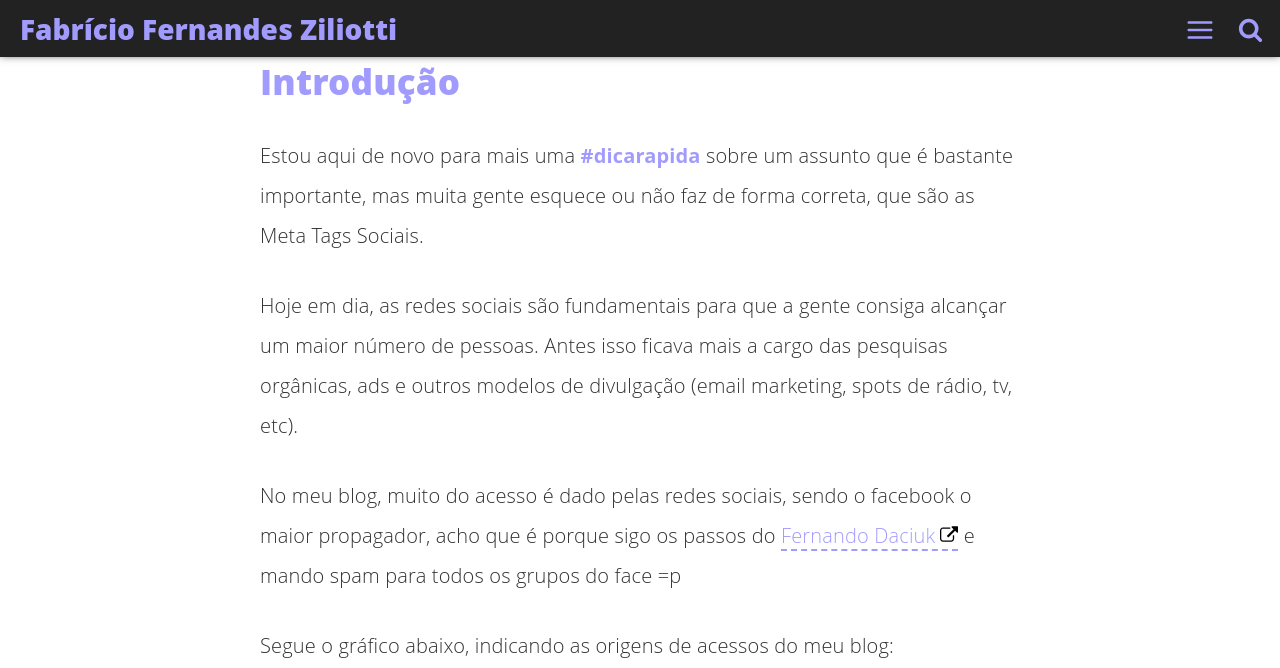
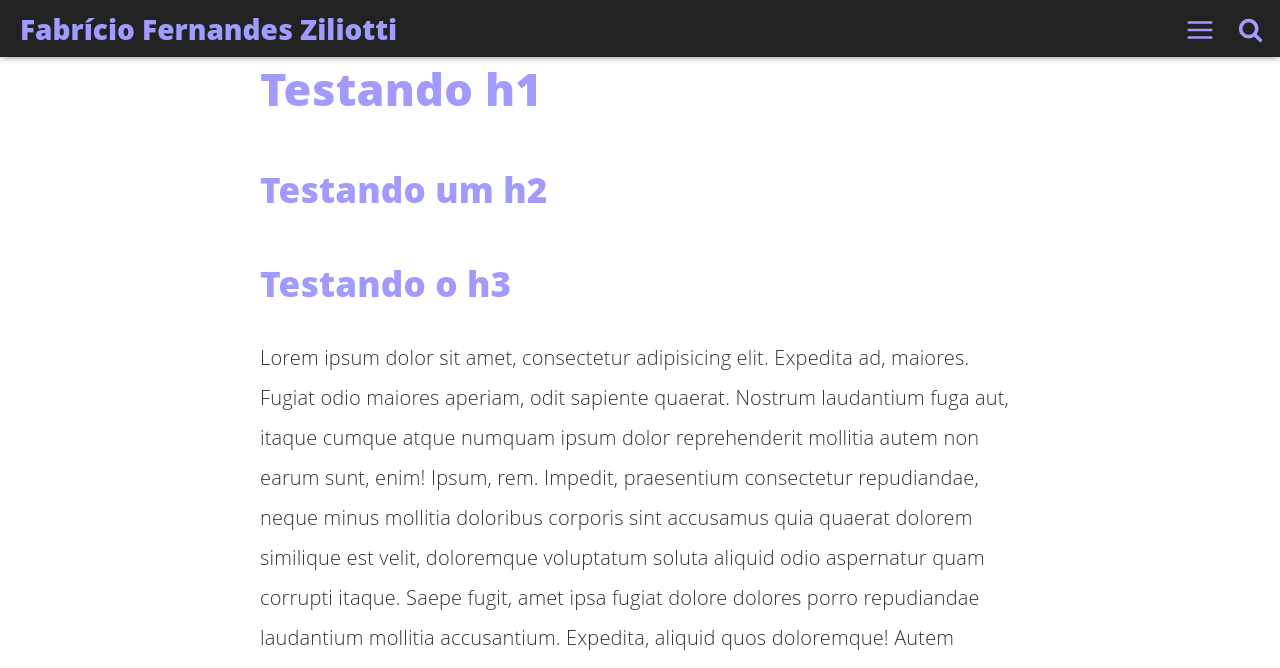
Before and after one commit to Fziliotti/oldBlog, a Jekyll site: the page built from _posts/2018-03-09-social-meta-tags.md, in a window 1280 px wide and 1400 px high, scrolled down 498 px. Shown: the top 668 px of the window. Built offline with Jekyll 4.4.1, drawn with Linux system fonts in a browser that asks for light colours; comment, search, counter and statistics services are not loaded; some of the changed text lies outside the part shown.

Commit message:
arrumando bug

```diff
--- a/_posts/2018-03-09-social-meta-tags.md
+++ b/_posts/2018-03-09-social-meta-tags.md
@@ -15,85 +15,8 @@ twitter_text: 'Aprenda a usar as meta tags sociais.'
 introduction: "Aprenda como ser mais social, ter maior relevância nas redes sociais e atrair mais usuários. Para isso, basta criar as meta tags corretas."
 ---
 
-## Introdução
+# Testando h1
+## Testando um h2
+## Testando o h3
 
-Estou aqui de novo para mais uma **#dicarapida** sobre um assunto que é bastante importante, mas muita gente esquece ou não faz de forma correta, que são as Meta Tags Sociais.
-
-Hoje em dia, as redes sociais são fundamentais para que a gente consiga alcançar um maior número de pessoas. Antes isso ficava mais a cargo das pesquisas orgânicas, ads e outros modelos de divulgação (email marketing, spots de rádio, tv, etc).
-
-No meu blog, muito do acesso é dado pelas redes sociais, sendo o facebook o maior propagador, acho que é porque sigo os passos do [Fernando Daciuk](http://blog.da2k.com.br/) e mando spam para todos os grupos do face =p
-
-Segue o gráfico abaixo, indicando as origens de acessos do meu blog:
-
-![Gráfico de Acessos do Blog por Origem](/assets/img/dica-rapida-2/canais.png)
-
-## Mas e por que dessa tal de Meta Tag?
-
-Cada rede social possui um conjunto de informações para serem lidas e elas serão enviadas do seu site para as redes através dessas Meta Tags. Isso que permite que as redes leiam seu link e já preencham o post de informações. Elas podem ser visíveis para os outros usuários, como: imagem, título, descrição, hiperlink. Mas também podem ser informações somente para análise da rede social, como o tipo do site (blog, website, ecommerce), autor, hora de publicação, tags e etc.
-
-## Facebook
-
-A maior rede social que temos hoje possui um conjunto de informações que é o chamado [Open Graph](https://developers.facebook.com/docs/sharing/best-practices?locale=pt_BR). A partir dela conseguimos organizar bastante as informações e inclusive fazer uma análise do nosso site utilizando o Facebook Insights.
-
-Existem vários tipos de Meta Tags que o Open Graph suporta e todas elas são sempre iniciadas com o prefixo `og:`, caso queira saber todas que tem, basta dar uma olhada lá no site do [Open Graph](https://developers.facebook.com/docs/sharing/best-practices#tags).
-
-Abaixo seguem algumas das tags principais, das quais inclusive utilizo no meu blog:
-
-{% highlight html %}
-<!-- Social: Facebook / Open Graph -->
-<meta property="fb:admins" content="id do seu fb insight">
-<meta property="og:url" content="url do seu site">
-<meta property="og:type" content="tipo do link, article, page, etc">
-<meta property="og:title" content="título do site">
-<meta property="og:image" content="imagem do site (LINK ABSOLUTO)">
-<meta property="og:description" content="breve descrição">
-<meta property="og:site_name" content="Nome do site">
-<meta property="article:author" content="fb de quem escreveu">
-<meta property="article:publisher" content="fb de quem publicou">
-<meta property="article:published_time" content="momento de publicação">
-<meta property="article:tag" content="tag1">
-<meta property="article:tag" content="tag2">
-{% endhighlight %}
-
-Tendo esse conjunto de informações, quando você for colocar seu link em algum lugar do facebook, ele vai ler as informações e colocar semelhante a imagem abaixo:
-
-![Imagem de um post no Facebook](/assets/img/dica-rapida-2/face-post.png)
-
-**AVISO:** o facebook é uma bosta para ler seus links corretamente, portanto, utilize a ferramenta de [debug](https://developers.facebook.com/tools/debug/og/object/), para que ele possa ler os dados e identificar se está tudo certinho. Lembre-se também de seguir as regras do facebook, como, por exemplo, tamanhos de imagem e dados passados.
-
-## Twitter
-
-Outra grande rede social, um pouco mais simples, mas que também permite carregar certas informações. Esses dados são chamados de Twitter Cards e são iniciados com o prefixo `twitter:`. Para saber um pouquinho mais, [leia a documentação deles](https://dev.twitter.com/cards/overview)
-
-Seguem as tags básicas:
-
-{% highlight html %}
-<!-- Social: Twitter -->
-<meta name="twitter:card" content="summary_large_image"> <!-- aqui fica o tipo de card -->
-<meta name="twitter:site" content="@willian_justen"> <!-- twitter handler do site -->
-<meta name="twitter:title" content="Título do Post">
-<meta name="twitter:description" content="Descrição do post">
-<meta property="twitter:image:src" content="link da imagem">
-{% endhighlight %}
-
-Para que o twitter passe a aceitar seus cards, você precisa validar [neste link aqui](https://cards-dev.twitter.com/validator). Após validado, quando você postar algum link do seu site, ele será visualizado conforme a imagem abaixo:
-
-![Imagem de um post no twitter](/assets/img/dica-rapida-2/twitter-post.png)
-
-## Google Plus
-
-Por último, mas não menos importante, vem o Google Plus. Apesar de muita gente achar inútil, ele tem uma indexação excelente e por ser do google, muitas vezes é favorecido, portanto, não vamos esquecer dele =p
-
-Ele segue o padrão do [Schema.org](http://schema.org/) e seguem abaixo as tags:
-
-{% highlight html %}
-<link rel="author" href="google plus do autor">
-<!-- Social: Google+ / Schema.org  -->
-<meta itemprop="name" content="Título da página">
-<meta itemprop="description" content="Pequena descrição">
-<meta itemprop="image" content="imagem da página">
-{% endhighlight %}
-
-## Conclusão
-
-Com isso fecho a **#dicarapida** de hoje, espero que tenham entendido a importância dessas meta tags e consigam mais relevância em suas postagens e/ou sites. Se tiverem alguma dúvida ou alguma informação a acrescentar, só falar nos comentários logo abaixo =)
+Lorem ipsum dolor sit amet, consectetur adipisicing elit. Expedita ad, maiores. Fugiat odio maiores aperiam, odit sapiente quaerat. Nostrum laudantium fuga aut, itaque cumque atque numquam ipsum dolor reprehenderit mollitia autem non earum sunt, enim! Ipsum, rem. Impedit, praesentium consectetur repudiandae, neque minus mollitia doloribus corporis sint accusamus quia quaerat dolorem similique est velit, doloremque voluptatum soluta aliquid odio aspernatur quam corrupti itaque. Saepe fugit, amet ipsa fugiat dolore dolores porro repudiandae laudantium mollitia accusantium. Expedita, aliquid quos doloremque! Autem blanditiis, fugiat optio magni beatae, temporibus non, sapiente sed dolore similique ducimus soluta accusamus exercitationem assumenda id culpa distinctio molestias.
--- a/src/styl/_author.styl
+++ b/src/styl/_author.styl
@@ -47,4 +47,4 @@
     .email,
     .github
         text-decoration none
-        color main
+        color #808080
```
